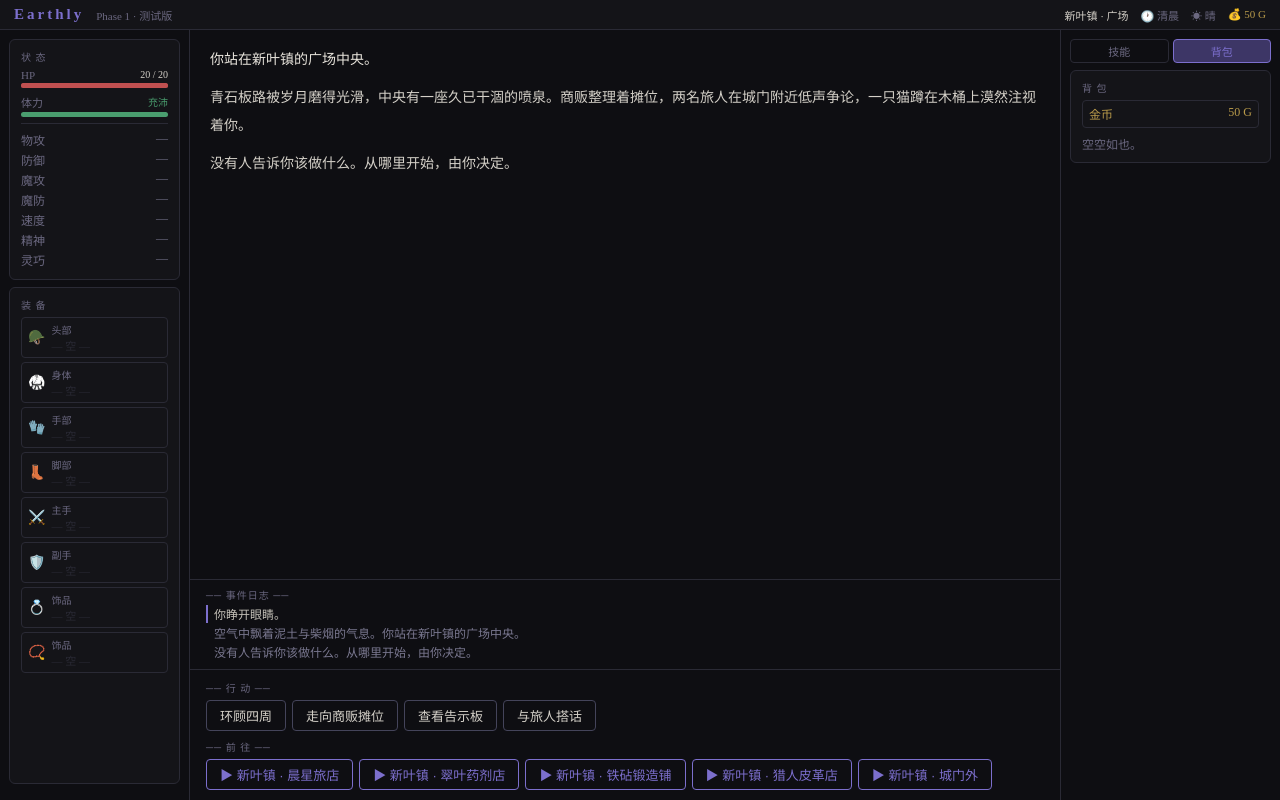
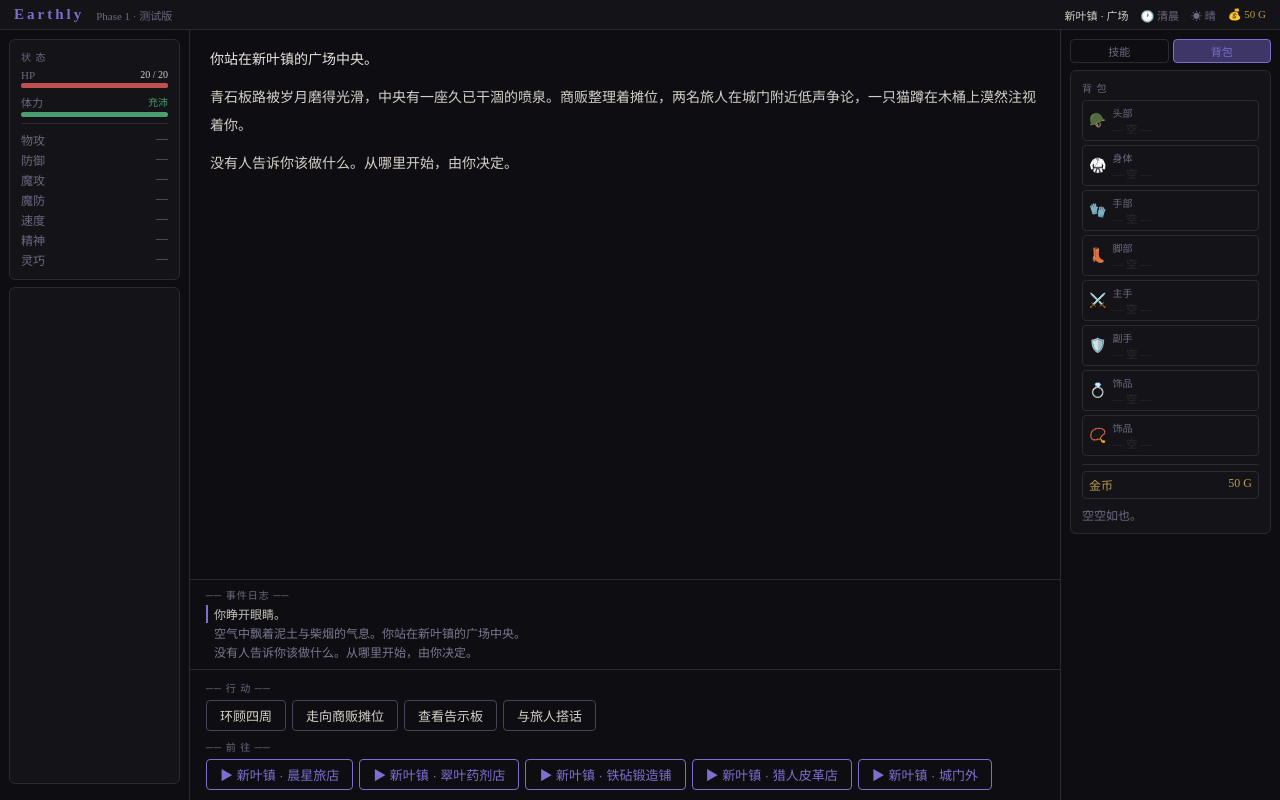
Before and after one commit to rilgemo/earthly_journey, a React (Create React App) app: page / in a window 1280 px wide. Both pictures are taken after a click on the button "背包". Built offline with nearby package versions, Linux system fonts and the light colour scheme.

Commit message:
ui: move equipment to top of inventory tab, clear left panel equipment section

```diff
--- a/src/App.js
+++ b/src/App.js
@@ -285,6 +285,8 @@ export default function App() {
           items={items}
           onEquipSkill={equipSkill}
           onUnequipSkillSlot={unequipSkillSlot}
+          equipped={equipped}
+          onUnequipGear={unequipGear}
         />
       </div>
     </div>
--- a/src/components/LeftPanel.jsx
+++ b/src/components/LeftPanel.jsx
@@ -49,30 +49,8 @@ export default function LeftPanel({ baseStats, stamina, displayStats, debuffed,
         ))}
       </div>
 
-      {/* 装备栏 */}
-      <div style={{ ...panel, flex: 1 }}>
-        <div style={sec}>装 备</div>
-        {EQUIP_SLOTS.map(sl => {
-          const item = equipped[sl.id];
-          return (
-            <div key={sl.id} onClick={() => item && onUnequipGear(sl.id)}
-              style={{ display: "flex", alignItems: "center", gap: 6, marginBottom: 4, padding: "4px 6px", borderRadius: 4, border: `1px solid ${item ? C.borderHi : C.border}`, background: item ? "#1a1a22" : "transparent", cursor: item ? "pointer" : "default" }}>
-              <span style={{ fontSize: 14 }}>{item ? item.icon : sl.icon}</span>
-              <div style={{ flex: 1, minWidth: 0 }}>
-                <div style={{ fontSize: 10, color: C.textDim }}>{sl.label}</div>
-                {item
-                  ? <div style={{ fontSize: 11, color: C.text, whiteSpace: "nowrap", overflow: "hidden", textOverflow: "ellipsis" }}>{item.name}</div>
-                  : <div style={{ fontSize: 11, color: C.border }}>— 空 —</div>}
-              </div>
-              {item && (
-                <div style={{ fontSize: 10, color: C.green, textAlign: "right", lineHeight: 1.4 }}>
-                  {Object.entries(item.stats || {}).map(([k, v]) => <div key={k}>{v > 0 ? `+${v}` : v}{k}</div>)}
-                </div>
-              )}
-            </div>
-          );
-        })}
-      </div>
+      {/* 装备栏（已移至右侧背包面板顶部；此处保留空白空间以便未来放置其他内容） */}
+      <div style={{ ...panel, flex: 1 }} />
     </div>
   );
 }
--- a/src/components/RightPanel.jsx
+++ b/src/components/RightPanel.jsx
@@ -1,8 +1,8 @@
 import { useState } from "react";
-import { C } from "../App";
+import { C, EQUIP_SLOTS } from "../App";
 import { SKILL_TYPE_COLOR } from "../data/skills";
 
-export default function RightPanel({ skills, slots, gold, items, onEquipSkill, onUnequipSkillSlot }) {
+export default function RightPanel({ skills, slots, gold, items, onEquipSkill, onUnequipSkillSlot, equipped, onUnequipGear }) {
   const [tab, setTab] = useState("技能");
   const [selected, setSelected] = useState(null);
 
@@ -111,9 +111,32 @@ export default function RightPanel({ skills, slots, gold, items, onEquipSkill, o
       {tab === "背包" && (
         <div style={panel}>
           <div style={sec}>背 包</div>
+
+          {/* 装备区（位于背包顶部） */}
+          <div style={{ marginBottom: 8 }}>
+            {EQUIP_SLOTS.map(sl => {
+              const item = equipped?.[sl.id];
+              return (
+                <div key={sl.id} onClick={() => item && onUnequipGear && onUnequipGear(sl.id)}
+                  style={{ display: "flex", alignItems: "center", gap: 6, marginBottom: 4, padding: "4px 6px", borderRadius: 4, border: `1px solid ${item ? C.borderHi : C.border}`, background: item ? "#1a1a22" : "transparent", cursor: item ? "pointer" : "default" }}>
+                  <span style={{ fontSize: 14 }}>{item ? item.icon : sl.icon}</span>
+                  <div style={{ flex: 1, minWidth: 0 }}>
+                    <div style={{ fontSize: 10, color: C.textDim }}>{sl.label}</div>
+                    {item
+                      ? <div style={{ fontSize: 11, color: C.text, whiteSpace: "nowrap", overflow: "hidden", textOverflow: "ellipsis" }}>{item.name}</div>
+                      : <div style={{ fontSize: 11, color: C.border }}>— 空 —</div>}
+                  </div>
+                </div>
+              );
+            })}
+          </div>
+
+          <div style={{ height: 1, background: C.border, margin: "6px 0" }} />
+
           <div style={{ fontSize: 12, color: C.gold, marginBottom: 7, padding: "4px 6px", border: `1px solid ${C.border}`, borderRadius: 4, display: "flex", justifyContent: "space-between" }}>
             <span>金币</span><span>{gold} G</span>
           </div>
+
           {items.length === 0
             ? <div style={{ color: C.textDim, fontSize: 12 }}>空空如也。</div>
             : items.map(it => (
```
Also changed, not shown: 1 other file (tests, documents, lock files or other folders).
